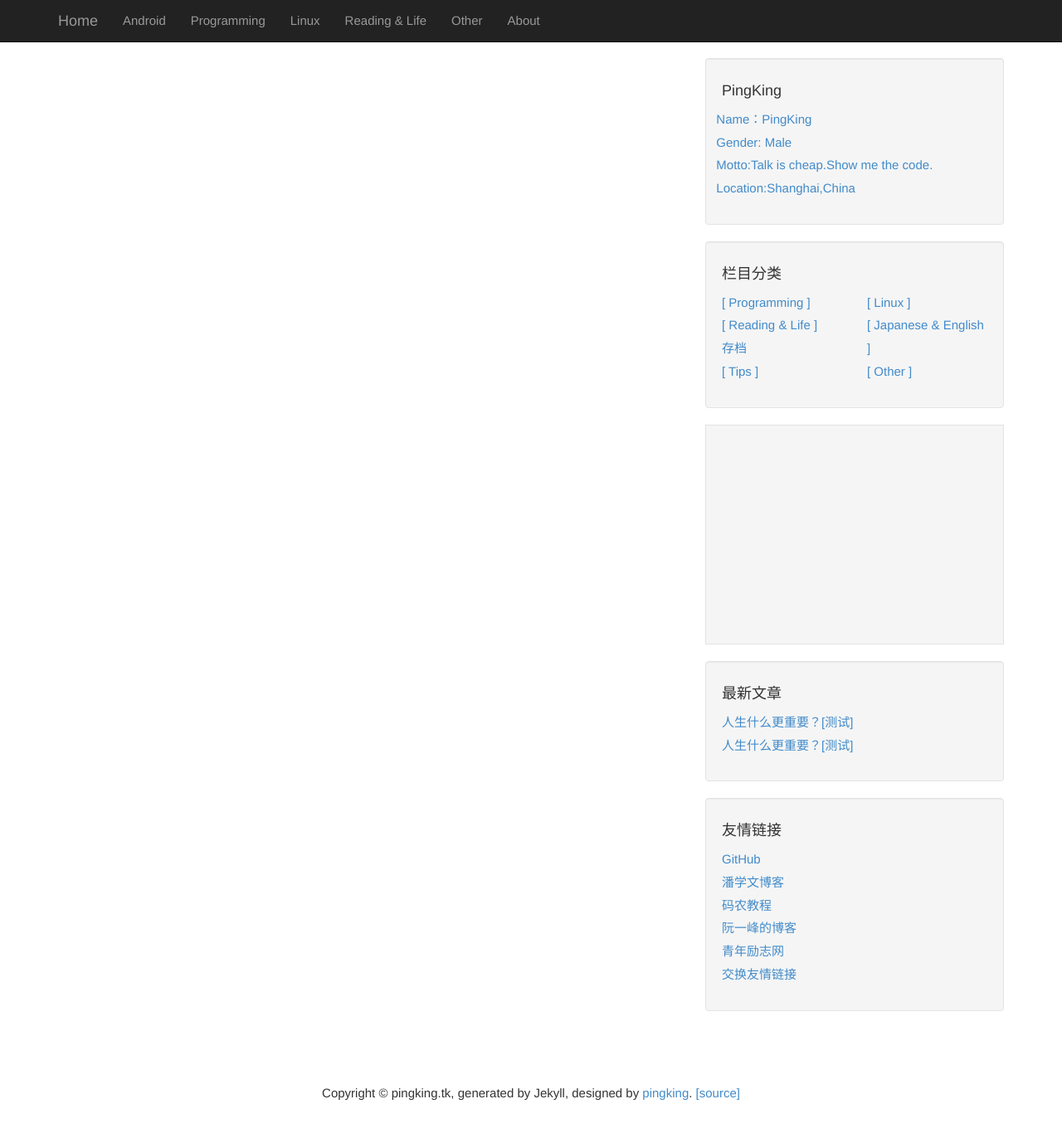
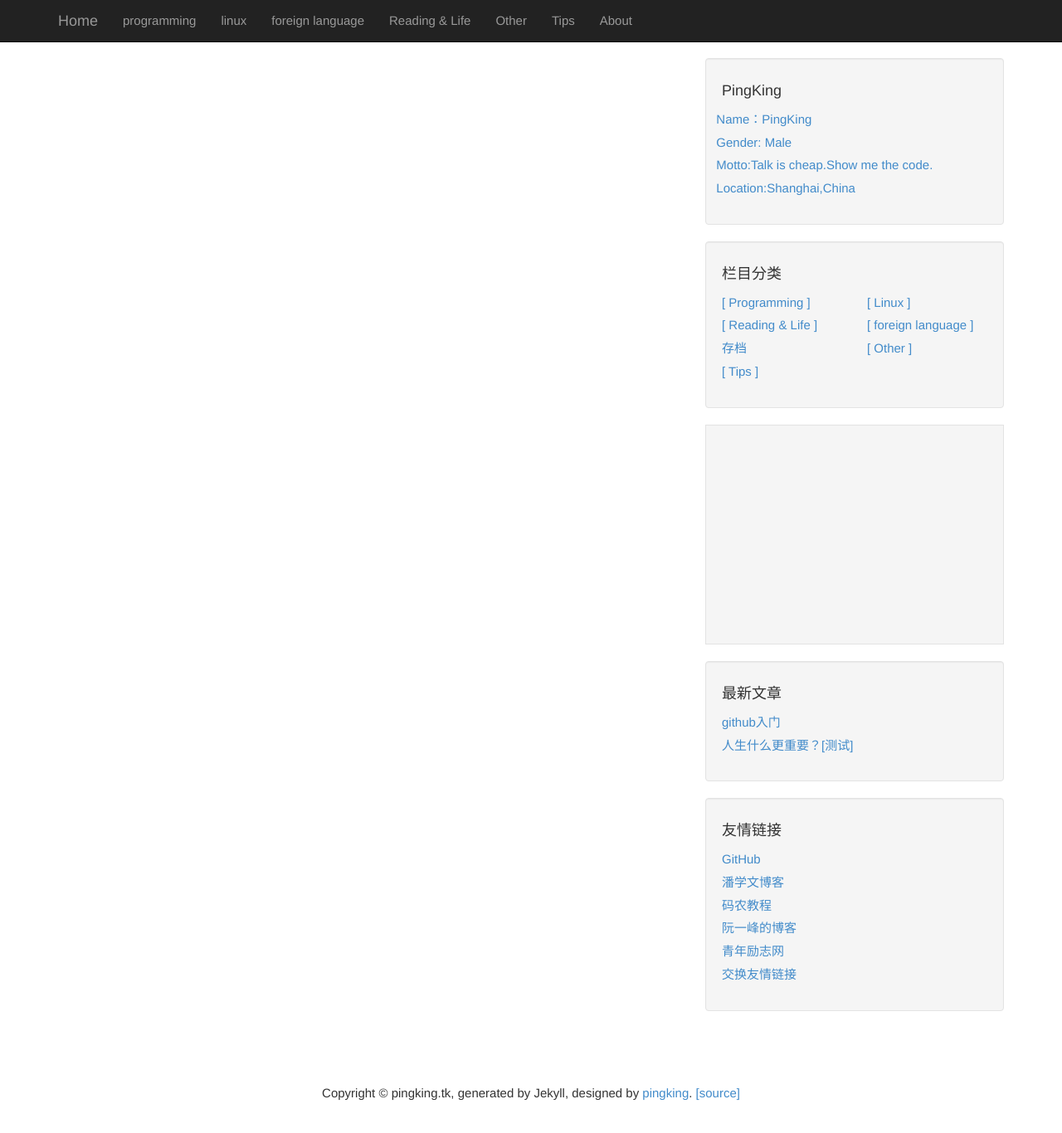
Before and after one commit to PingKing/pingking.github.io, a Jekyll site: the page built from posts/japanese.md, in a window 1280 px wide and 1381 px high. Shown: the top 1366 px of the window at 83% size. Built offline with Jekyll 4.4.1, drawn with Linux system fonts in a browser that asks for light colours; part of the change alters nothing that is shown.

Commit message:
modify github article

````diff
--- a/_config.yml
+++ b/_config.yml
@@ -18,11 +18,12 @@ all_categories: [
 #["read", "读书笔记","/posts/read.html"],
 #["other", "杂记","/posts/other.html"],
 #["about", "关于","/about.html"]
-["android","Android","/posts/android.html"],
-["program", "Programming","/posts/program.html"],
-["linux", "Linux","/posts/linux.html"],
-["read", "Reading & Life","/posts/read.html"],
+["programming","programming","/posts/programming.html"],
+["linux", "linux","/posts/linux.html"],
+["foreign language", "foreign language","/posts/japanese.html"],
+["Reading & Life", "Reading & Life","/posts/read.html"],
 ["other", "Other","/posts/other.html"],
+["tips", "Tips","/posts/tips.html"],
 ["about", "About","/about.html"]
 ]
 
--- a/_includes/categories.html
+++ b/_includes/categories.html
@@ -39,7 +39,7 @@
                   </li>
 				  <li>
                     <a href="/posts/japanese.html">
-                      [ Japanese & English ]
+                      [ foreign language ]
                     </a>
                   </li>
                   <li>
--- a/_posts/2017-06-13-how-to-used-github.markdown
+++ b/_posts/2017-06-13-how-to-used-github.markdown
@@ -1,17 +1,12 @@
 ---
 layout: post
 category: "other"
-title:  "人生什么更重要？[测试]"
-tags: [阅读,人生]
+title:  "github入门"
+tags: [github,新手]
 ---
-### github入门
 
-
-	Workspace：工作区
-	Index / Stage：暂存区
-	Repository：仓库区（或本地仓库）
-	Remote：远程仓库
-在当前目录新建一个Git代码库
+```
+# 在当前目录新建一个Git代码库
 $ git init
 # 新建一个目录，将其初始化为Git代码库
 $ git init [project-name]
@@ -185,111 +180,4 @@ $ git stash
 $ git stash pop
 # 生成一个可供发布的压缩包
 $ git archive
-
-Sublime常用快捷键：
-掌握基本的代码编辑器的快捷键，能让你打码更有效率,刚开始可能不大记得住，多敲几次就能熟悉并使用它
-精华键 :
-Ctrl+Shift+P：打开命令面板
-Ctrl+P：搜索项目中的文件
-Ctrl+G：跳转到第几行
-Ctrl+W：关闭当前打开文件
-Ctrl+Shift+W：关闭所有打开文件
-Ctrl+Shift+V：粘贴并格式化
-Ctrl+D：选择单词，重复可增加选择下一个相同的单词
-Ctrl+L：选择行，重复可依次增加选择下一行
-Ctrl+Shift+L：选择多行
-Ctrl+Shift+Enter：在当前行前插入新行
-Ctrl+X：删除当前行
-Ctrl+M：跳转到对应括号
-Ctrl+U：软撤销，撤销光标位置
-Ctrl+J：选择标签内容
-Ctrl+F：查找内容
-Ctrl+Shift+F：查找并替换
-Ctrl+H：替换
-Ctrl+R：前往 method
-Ctrl+N：新建窗口
-Ctrl+K+B：开关侧栏
-Ctrl+Shift+M：选中当前括号内容，重复可选着括号本身
-Ctrl+F2：设置/删除标记
-Ctrl+/：注释当前行
-Ctrl+Shift+/：当前位置插入注释
-Ctrl+Alt+/：块注释，并Focus到首行，写注释说明用的
-Ctrl+Shift+A：选择当前标签前后，修改标签用的
-F11：全屏
-Shift+F11：全屏免打扰模式，只编辑当前文件
-Alt+F3：选择所有相同的词
-Alt+.：闭合标签
-Alt+Shift+数字：分屏显示
-Alt+数字：切换打开第N个文件
-Shift+右键拖动：光标多不，用来更改或插入列内容
-鼠标的前进后退键可切换Tab文件
-按Ctrl，依次点击或选取，可需要编辑的多个位置
-按Ctrl+Shift+上下键，可替换行
-
-选择类 :
-
-Ctrl+D 选中光标所占的文本，继续操作则会选中下一个相同的文本。
-Alt+F3 选中文本按下快捷键，即可一次性选择全部的相同文本进行同时编辑。举个栗子：快速选中并更改所有相同的变量名、函数名等。
-Ctrl+L 选中整行，继续操作则继续选择下一行，效果和 Shift+↓ 效果一样。
-Ctrl+Shift+L 先选中多行，再按下快捷键，会在每行行尾插入光标，即可同时编辑这些行。
-Ctrl+Shift+M 选择括号内的内容（继续选择父括号）。举个栗子：快速选中删除函数中的代码，重写函数体代码或重写括号内里的内容。
-Ctrl+M 光标移动至括号内结束或开始的位置。
-Ctrl+Enter 在下一行插入新行。举个栗子：即使光标不在行尾，也能快速向下插入一行。
-Ctrl+Shift+Enter 在上一行插入新行。举个栗子：即使光标不在行首，也能快速向上插入一行。
-Ctrl+Shift+[ 选中代码，按下快捷键，折叠代码。
-Ctrl+Shift+] 选中代码，按下快捷键，展开代码。
-Ctrl+K+0 展开所有折叠代码。
-Ctrl+← 向左单位性地移动光标，快速移动光标。
-Ctrl+→ 向右单位性地移动光标，快速移动光标。
-shift+↑ 向上选中多行。
-shift+↓ 向下选中多行。
-Shift+← 向左选中文本。
-Shift+→ 向右选中文本。
-Ctrl+Shift+← 向左单位性地选中文本。
-Ctrl+Shift+→ 向右单位性地选中文本。
-Ctrl+Shift+↑ 将光标所在行和上一行代码互换（将光标所在行插入到上一行之前）。
-Ctrl+Shift+↓ 将光标所在行和下一行代码互换（将光标所在行插入到下一行之后）。
-Ctrl+Alt+↑ 向上添加多行光标，可同时编辑多行。
-Ctrl+Alt+↓ 向下添加多行光标，可同时编辑多行。
-
-编辑类 :
-Ctrl+J 合并选中的多行代码为一行。举个栗子：将多行格式的CSS属性合并为一行。
-Ctrl+Shift+D 复制光标所在整行，插入到下一行。
-Tab 向右缩进。
-Shift+Tab 向左缩进。
-Ctrl+K+K 从光标处开始删除代码至行尾。
-Ctrl+Shift+K 删除整行。
-Ctrl+/ 注释单行。
-Ctrl+Shift+/ 注释多行。
-Ctrl+K+U 转换大写。
-Ctrl+K+L 转换小写。
-Ctrl+Z 撤销。
-Ctrl+Y 恢复撤销。
-Ctrl+U 软撤销，感觉和 Gtrl+Z 一样。
-Ctrl+F2 设置书签
-Ctrl+T 左右字母互换。
-F6 单词检测拼写
-
-搜索类 :
-Ctrl+F 打开底部搜索框，查找关键字。
-Ctrl+shift+F 在文件夹内查找，与普通编辑器不同的地方是sublime允许添加多个文件夹进行查找，略高端，未研究。
-Ctrl+P 打开搜索框。举个栗子：1、输入当前项目中的文件名，快速搜索文件，2、输入@和关键字，查找文件中函数名，3、输入：和数字，跳转到文件中该行代码，4、输入#和关键字，查找变量名。
-Ctrl+G 打开搜索框，自动带：，输入数字跳转到该行代码。举个栗子：在页面代码比较长的文件中快速定位。
-Ctrl+R 打开搜索框，自动带@，输入关键字，查找文件中的函数名。举个栗子：在函数较多的页面快速查找某个函数。
-Ctrl+： 打开搜索框，自动带#，输入关键字，查找文件中的变量名、属性名等。
-Ctrl+Shift+P 打开命令框。场景栗子：打开命名框，输入关键字，调用sublime text或插件的功能，例如使用package安装插件。
-Esc 退出光标多行选择，退出搜索框，命令框等。
-显示类
-Ctrl+Tab 按文件浏览过的顺序，切换当前窗口的标签页。
-Ctrl+PageDown 向左切换当前窗口的标签页。
-Ctrl+PageUp 向右切换当前窗口的标签页。
-Alt+Shift+1 窗口分屏，恢复默认1屏（非小键盘的数字）
-Alt+Shift+2 左右分屏-2列
-Alt+Shift+3 左右分屏-3列
-Alt+Shift+4 左右分屏-4列
-Alt+Shift+5 等分4屏
-Alt+Shift+8 垂直分屏-2屏
-Alt+Shift+9 垂直分屏-3屏
-Ctrl+K+B 开启/关闭侧边栏。
-F11 全屏模式
-Shift+F11 免打扰模式
+```
--- a/posts/japanese.md
+++ b/posts/japanese.md
@@ -1,4 +1,4 @@
 ---
 layout: category
-category: [ Japanese & English ]
+category: [ foreign language ]
 ---
````
